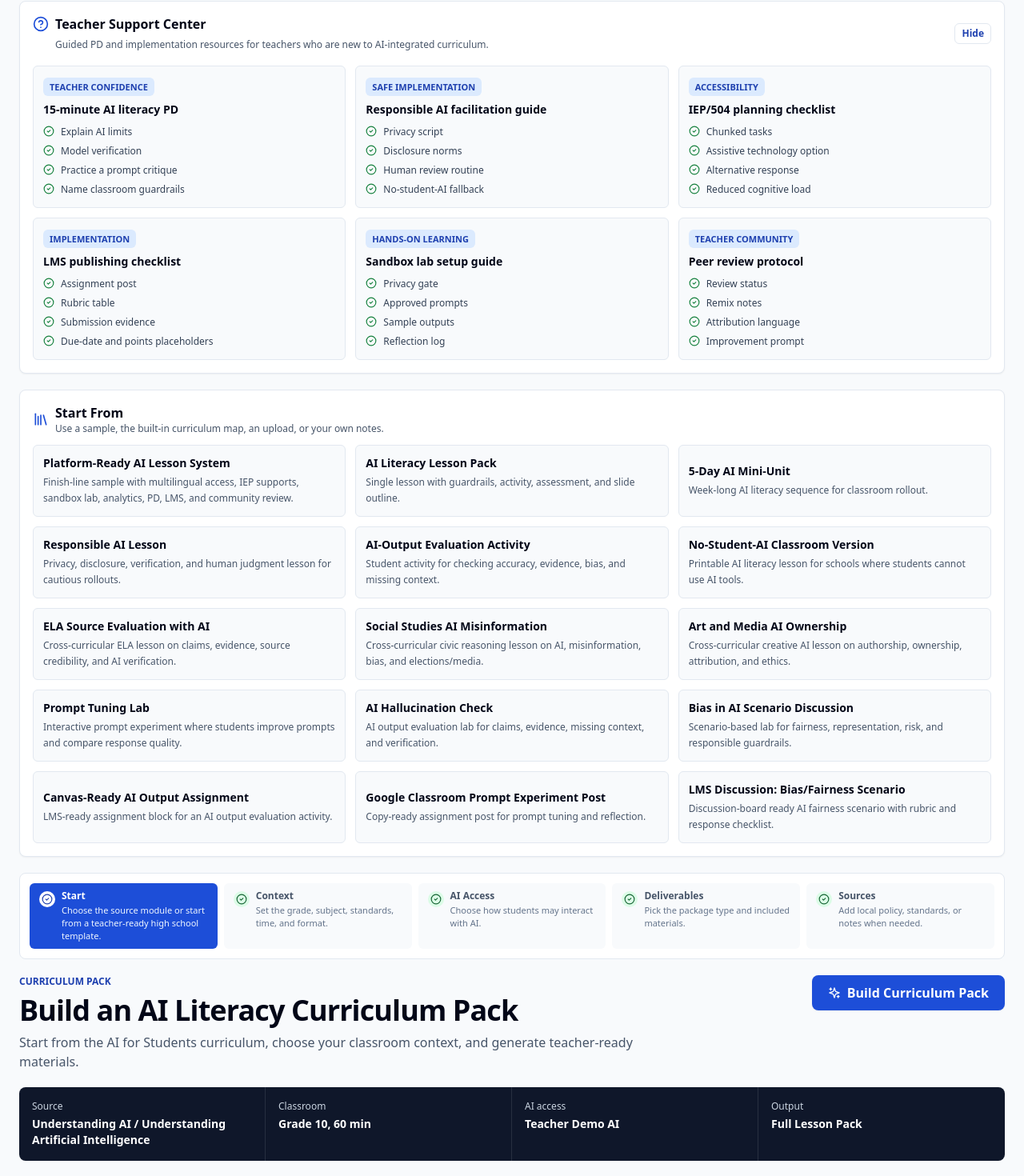
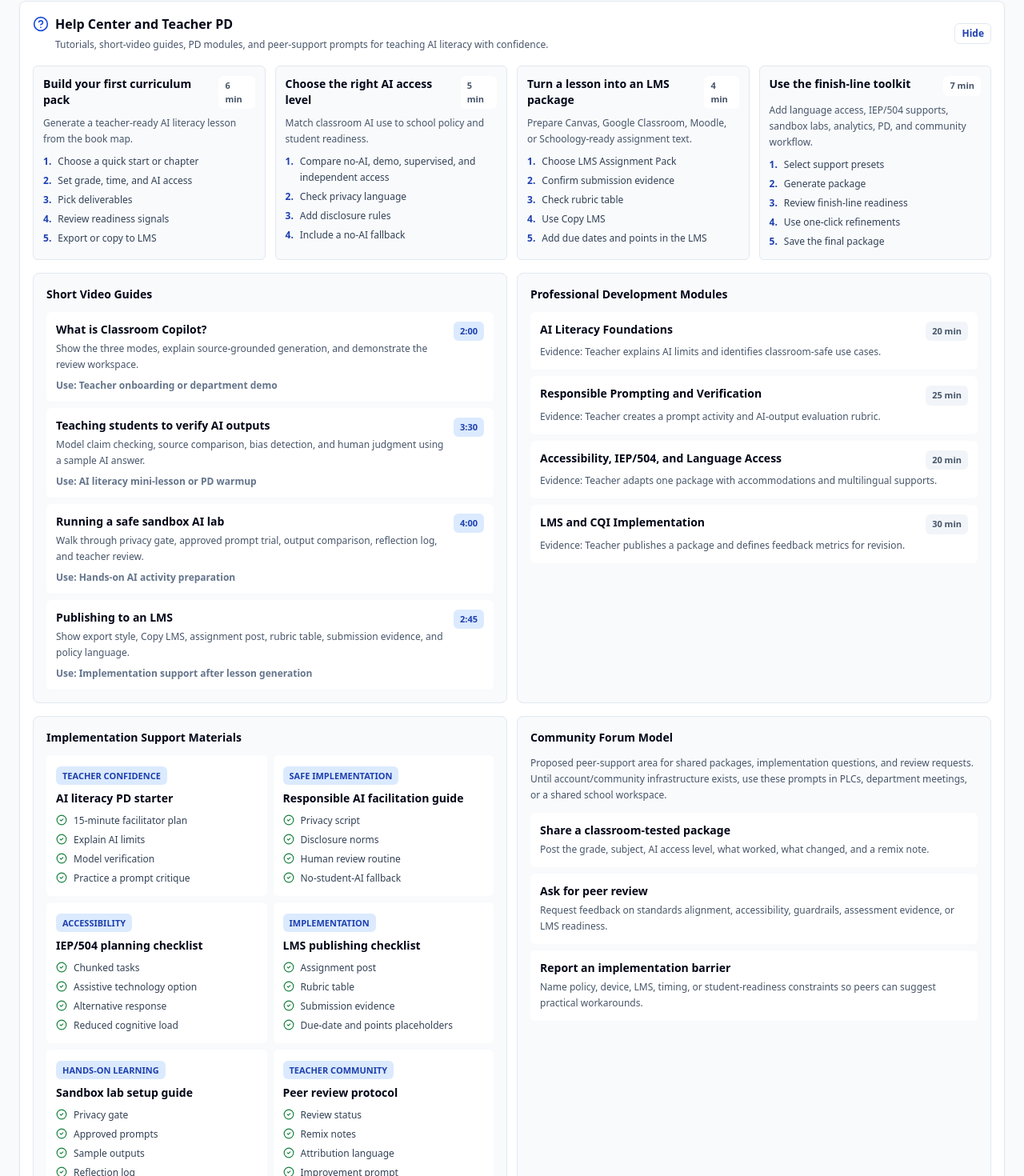
Before and after one commit to ronaceto/ClassroomCopilot, a React (Vite) app: page / in a window 1280 px wide. Shown: the part 1044-2514 px from the top of the page at 80% size. Built offline with nearby package versions, Linux system fonts and the light colour scheme.

Commit message:
Expand help center and teacher PD materials (#21)

```diff
--- a/src/App.tsx
+++ b/src/App.tsx
@@ -467,9 +467,9 @@ const stepAssistance: Record<string, { title: string; items: string[] }> = {
 
 const teacherSupportResources = [
   {
-    title: '15-minute AI literacy PD',
+    title: 'AI literacy PD starter',
     focus: 'Teacher confidence',
-    items: ['Explain AI limits', 'Model verification', 'Practice a prompt critique', 'Name classroom guardrails'],
+    items: ['15-minute facilitator plan', 'Explain AI limits', 'Model verification', 'Practice a prompt critique'],
   },
   {
     title: 'Responsible AI facilitation guide',
@@ -495,6 +495,98 @@ const teacherSupportResources = [
     title: 'Peer review protocol',
     focus: 'Teacher community',
     items: ['Review status', 'Remix notes', 'Attribution language', 'Improvement prompt'],
+  },
+];
+
+const helpCenterTutorials = [
+  {
+    title: 'Build your first curriculum pack',
+    time: '6 min',
+    outcome: 'Generate a teacher-ready AI literacy lesson from the book map.',
+    steps: ['Choose a quick start or chapter', 'Set grade, time, and AI access', 'Pick deliverables', 'Review readiness signals', 'Export or copy to LMS'],
+  },
+  {
+    title: 'Choose the right AI access level',
+    time: '5 min',
+    outcome: 'Match classroom AI use to school policy and student readiness.',
+    steps: ['Compare no-AI, demo, supervised, and independent access', 'Check privacy language', 'Add disclosure rules', 'Include a no-AI fallback'],
+  },
+  {
+    title: 'Turn a lesson into an LMS package',
+    time: '4 min',
+    outcome: 'Prepare Canvas, Google Classroom, Moodle, or Schoology-ready assignment text.',
+    steps: ['Choose LMS Assignment Pack', 'Confirm submission evidence', 'Check rubric table', 'Use Copy LMS', 'Add due dates and points in the LMS'],
+  },
+  {
+    title: 'Use the finish-line toolkit',
+    time: '7 min',
+    outcome: 'Add language access, IEP/504 supports, sandbox labs, analytics, PD, and community workflow.',
+    steps: ['Select support presets', 'Generate package', 'Review finish-line readiness', 'Use one-click refinements', 'Save the final package'],
+  },
+];
+
+const shortVideoGuides = [
+  {
+    title: 'What is Classroom Copilot?',
+    length: '2:00',
+    script: 'Show the three modes, explain source-grounded generation, and demonstrate the review workspace.',
+    useWhen: 'Teacher onboarding or department demo',
+  },
+  {
+    title: 'Teaching students to verify AI outputs',
+    length: '3:30',
+    script: 'Model claim checking, source comparison, bias detection, and human judgment using a sample AI answer.',
+    useWhen: 'AI literacy mini-lesson or PD warmup',
+  },
+  {
+    title: 'Running a safe sandbox AI lab',
+    length: '4:00',
+    script: 'Walk through privacy gate, approved prompt trial, output comparison, reflection log, and teacher review.',
+    useWhen: 'Hands-on AI activity preparation',
+  },
+  {
+    title: 'Publishing to an LMS',
+    length: '2:45',
+    script: 'Show export style, Copy LMS, assignment post, rubric table, submission evidence, and policy language.',
+    useWhen: 'Implementation support after lesson generation',
+  },
+];
+
+const pdModules = [
+  {
+    title: 'AI Literacy Foundations',
+    duration: '20 min',
+    evidence: 'Teacher explains AI limits and identifies classroom-safe use cases.',
+  },
+  {
+    title: 'Responsible Prompting and Verification',
+    duration: '25 min',
+    evidence: 'Teacher creates a prompt activity and AI-output evaluation rubric.',
+  },
+  {
+    title: 'Accessibility, IEP/504, and Language Access',
+    duration: '20 min',
+    evidence: 'Teacher adapts one package with accommodations and multilingual supports.',
+  },
+  {
+    title: 'LMS and CQI Implementation',
+    duration: '30 min',
+    evidence: 'Teacher publishes a package and defines feedback metrics for revision.',
+  },
+];
+
+const communityForumPrompts = [
+  {
+    title: 'Share a classroom-tested package',
+    details: 'Post the grade, subject, AI access level, what worked, what changed, and a remix note.',
+  },
+  {
+    title: 'Ask for peer review',
+    details: 'Request feedback on standards alignment, accessibility, guardrails, assessment evidence, or LMS readiness.',
+  },
+  {
+    title: 'Report an implementation barrier',
+    details: 'Name policy, device, LMS, timing, or student-readiness constraints so peers can suggest practical workarounds.',
   },
 ];
 
@@ -1951,7 +2043,7 @@ function TeacherSupportCenter() {
   const [open, setOpen] = useState(true);
 
   return (
-    <section className="mb-5 rounded-lg border border-slate-200 bg-white p-4 shadow-sm" aria-label="Teacher support and professional development resources">
+    <section className="mb-5 rounded-lg border border-slate-200 bg-white p-4 shadow-sm" aria-label="Help center, professional development, tutorials, and community support">
       <button
         type="button"
         onClick={() => setOpen((current) => !current)}
@@ -1960,21 +2052,78 @@ function TeacherSupportCenter() {
         <span className="flex items-start gap-2">
           <HelpCircle className="mt-0.5 h-5 w-5 text-blue-700" />
           <span>
-            <span className="block font-bold text-slate-950">Teacher Support Center</span>
-            <span className="text-xs leading-5 text-slate-600">Guided PD and implementation resources for teachers who are new to AI-integrated curriculum.</span>
+            <span className="block font-bold text-slate-950">Help Center and Teacher PD</span>
+            <span className="text-xs leading-5 text-slate-600">Tutorials, short-video guides, PD modules, and peer-support prompts for teaching AI literacy with confidence.</span>
           </span>
         </span>
         <span className="rounded-md border border-slate-200 px-2 py-1 text-xs font-semibold text-blue-800">{open ? 'Hide' : 'Show'}</span>
       </button>
       {open && (
-        <div className="mt-4 grid gap-3 md:grid-cols-2 xl:grid-cols-3">
+        <div className="mt-4 space-y-4">
+          <div className="grid gap-3 xl:grid-cols-4">
+            {helpCenterTutorials.map((tutorial) => (
+              <div key={tutorial.title} className="rounded-md border border-slate-200 bg-slate-50 p-3">
+                <div className="mb-2 flex items-start justify-between gap-2">
+                  <h4 className="text-sm font-bold text-slate-950">{tutorial.title}</h4>
+                  <span className="rounded-md bg-white px-2 py-1 text-[11px] font-bold text-slate-600">{tutorial.time}</span>
+                </div>
+                <p className="mb-2 text-xs leading-5 text-slate-600">{tutorial.outcome}</p>
+                <ol className="space-y-1 text-xs leading-5 text-slate-700">
+                  {tutorial.steps.map((step, index) => (
+                    <li key={step} className="flex gap-2">
+                      <span className="font-bold text-blue-800">{index + 1}.</span>
+                      <span>{step}</span>
+                    </li>
+                  ))}
+                </ol>
+              </div>
+            ))}
+          </div>
+
+          <div className="grid gap-3 lg:grid-cols-2">
+            <div className="rounded-lg border border-slate-200 bg-slate-50 p-4">
+              <h4 className="mb-3 text-sm font-bold text-slate-950">Short Video Guides</h4>
+              <div className="grid gap-2">
+                {shortVideoGuides.map((video) => (
+                  <div key={video.title} className="rounded-md bg-white p-3">
+                    <div className="flex items-start justify-between gap-3">
+                      <div>
+                        <h5 className="text-sm font-bold text-slate-950">{video.title}</h5>
+                        <p className="mt-1 text-xs leading-5 text-slate-600">{video.script}</p>
+                      </div>
+                      <span className="rounded-md bg-blue-100 px-2 py-1 text-[11px] font-bold text-blue-800">{video.length}</span>
+                    </div>
+                    <p className="mt-2 text-xs font-semibold text-slate-500">Use: {video.useWhen}</p>
+                  </div>
+                ))}
+              </div>
+            </div>
+
+            <div className="rounded-lg border border-slate-200 bg-slate-50 p-4">
+              <h4 className="mb-3 text-sm font-bold text-slate-950">Professional Development Modules</h4>
+              <div className="grid gap-2">
+                {pdModules.map((module) => (
+                  <div key={module.title} className="rounded-md bg-white p-3">
+                    <div className="flex items-start justify-between gap-3">
+                      <h5 className="text-sm font-bold text-slate-950">{module.title}</h5>
+                      <span className="rounded-md bg-slate-100 px-2 py-1 text-[11px] font-bold text-slate-600">{module.duration}</span>
+                    </div>
+                    <p className="mt-1 text-xs leading-5 text-slate-600">Evidence: {module.evidence}</p>
+                  </div>
+                ))}
+              </div>
+            </div>
+          </div>
+
+          <div className="grid gap-3 lg:grid-cols-[minmax(0,1fr)_minmax(0,1fr)]">
+            <div className="rounded-lg border border-slate-200 bg-slate-50 p-4">
+              <h4 className="mb-3 text-sm font-bold text-slate-950">Implementation Support Materials</h4>
+              <div className="grid gap-2 md:grid-cols-2">
                 {teacherSupportResources.map((resource) => (
-            <div key={resource.title} className="rounded-md border border-slate-200 bg-slate-50 p-3">
-              <div className="mb-2">
+                  <div key={resource.title} className="rounded-md bg-white p-3">
                     <span className="rounded-md bg-blue-100 px-2 py-1 text-[11px] font-bold uppercase text-blue-800">{resource.focus}</span>
-                <h4 className="mt-2 text-sm font-bold text-slate-950">{resource.title}</h4>
-              </div>
-              <ul className="space-y-1 text-xs leading-5 text-slate-700">
+                    <h5 className="mt-2 text-sm font-bold text-slate-950">{resource.title}</h5>
+                    <ul className="mt-2 space-y-1 text-xs leading-5 text-slate-700">
                       {resource.items.map((item) => (
                         <li key={item} className="flex gap-2">
                           <CheckCircle2 className="mt-0.5 h-3.5 w-3.5 flex-shrink-0 text-green-700" />
@@ -1984,6 +2133,24 @@ function TeacherSupportCenter() {
                     </ul>
                   </div>
                 ))}
+              </div>
+            </div>
+
+            <div className="rounded-lg border border-slate-200 bg-slate-50 p-4">
+              <h4 className="mb-3 text-sm font-bold text-slate-950">Community Forum Model</h4>
+              <p className="mb-3 text-xs leading-5 text-slate-600">
+                Proposed peer-support area for shared packages, implementation questions, and review requests. Until account/community infrastructure exists, use these prompts in PLCs, department meetings, or a shared school workspace.
+              </p>
+              <div className="grid gap-2">
+                {communityForumPrompts.map((prompt) => (
+                  <div key={prompt.title} className="rounded-md bg-white p-3">
+                    <h5 className="text-sm font-bold text-slate-950">{prompt.title}</h5>
+                    <p className="mt-1 text-xs leading-5 text-slate-600">{prompt.details}</p>
+                  </div>
+                ))}
+              </div>
+            </div>
+          </div>
         </div>
       )}
     </section>
```
Lines whose indentation alone changed are shown as unchanged.
